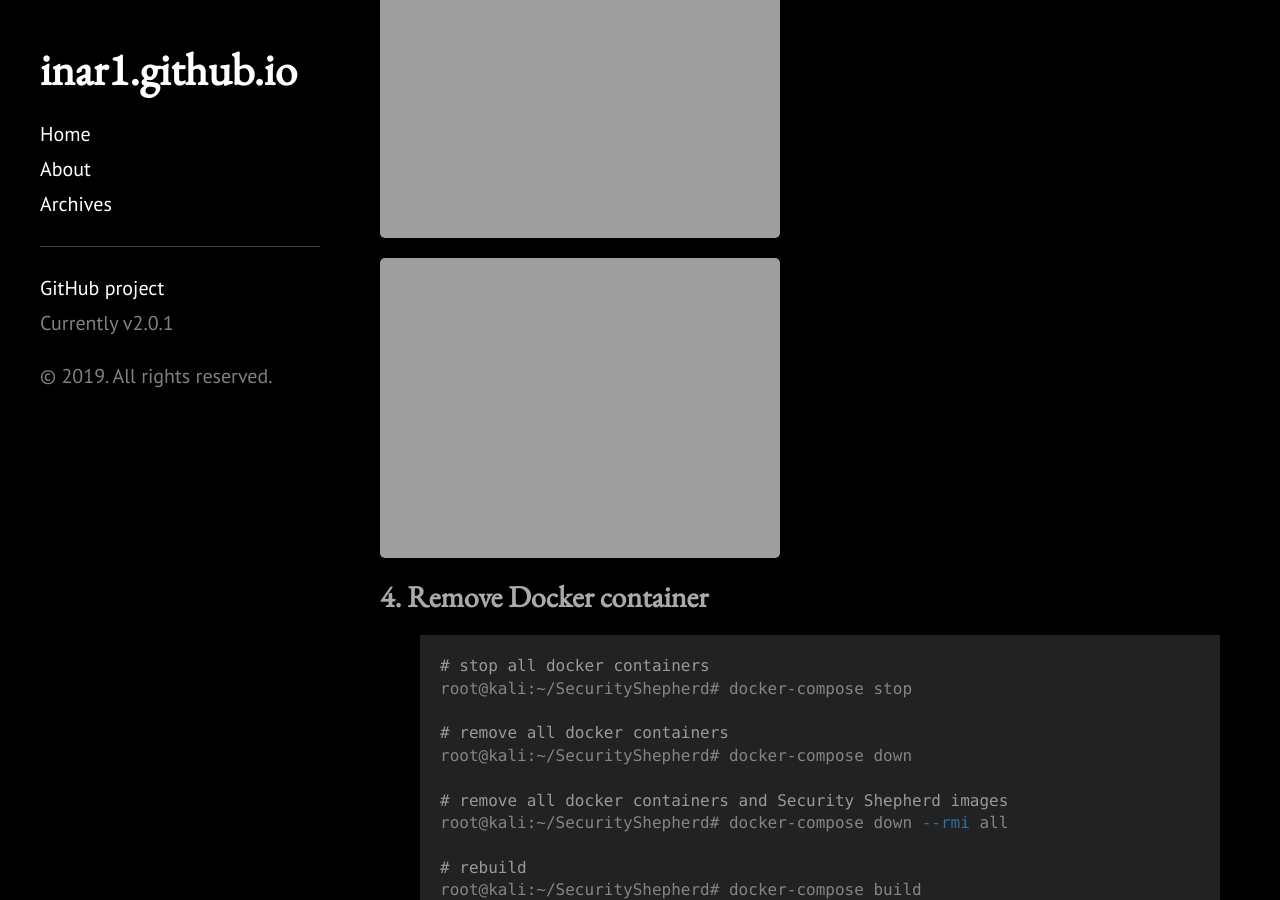
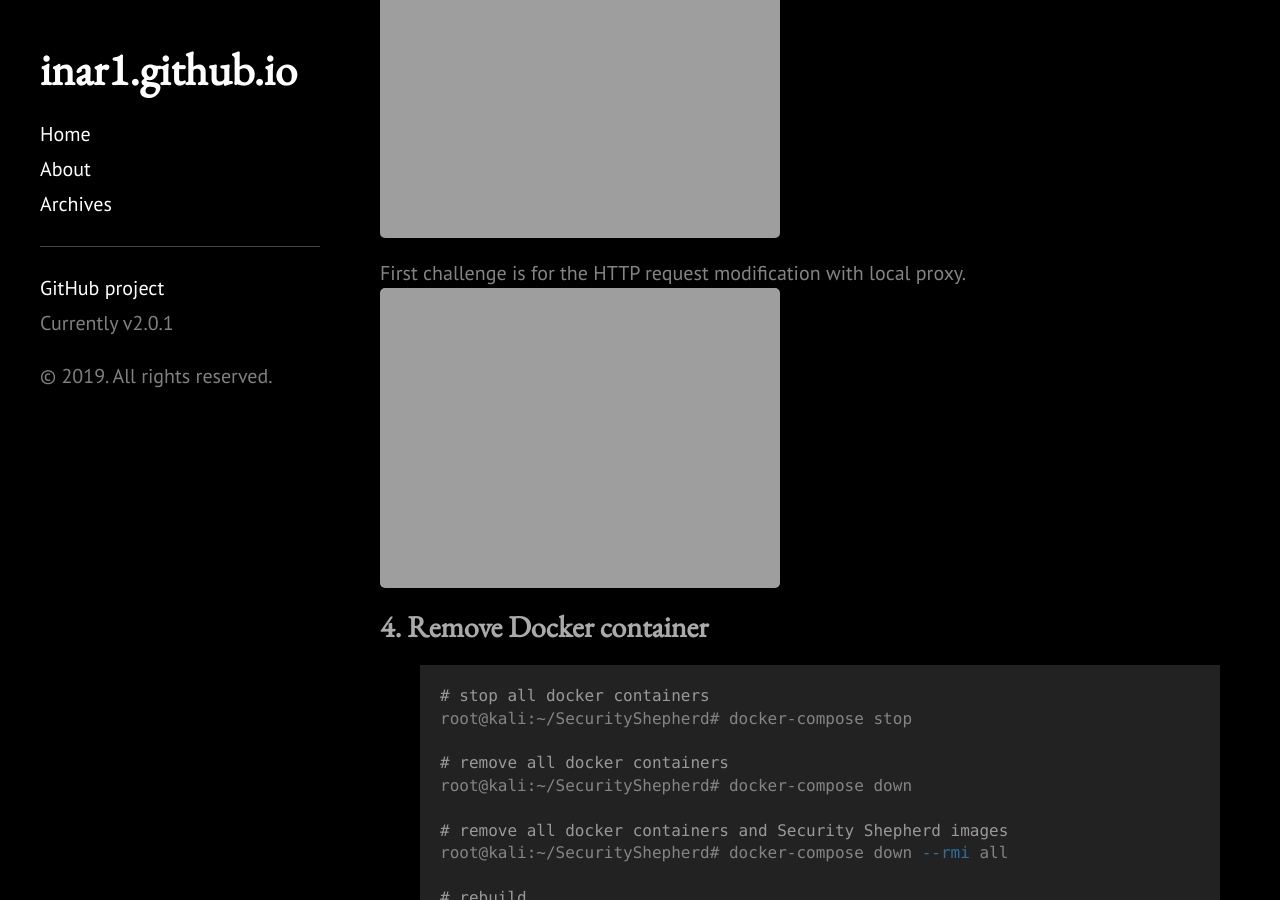
Before and after one commit to 1n4r1/1n4r1.github.io, a Jekyll site: the page built from _posts/2019-12-17-Shepherd-docker-setup.md, in a window 1280 px wide and 900 px high, scrolled down 2311 px. Built offline with Jekyll 4.4.1, drawn with Linux system fonts in a browser that asks for light colours; a style sheet for code colours, icons or effects is not loaded.

Commit message:
modify some lines

```diff
--- a/_posts/2019-12-17-Shepherd-docker-setup.md
+++ b/_posts/2019-12-17-Shepherd-docker-setup.md
@@ -53,6 +53,8 @@ After that, change the current password.
 Now we can start the challenges.<br>
 By clicking "Get Next Challenge", we cam proceed to the challenges.
 ![placeholder](https://inar1.github.io/public/images/2019-12-17/2019-12-17-14-52-30.png)
+
+First challenge is for the HTTP request modification with local proxy.
 ![placeholder](https://inar1.github.io/public/images/2019-12-17/2019-12-17-15-25-29.png)
 
 ## 4. Remove Docker container
```
